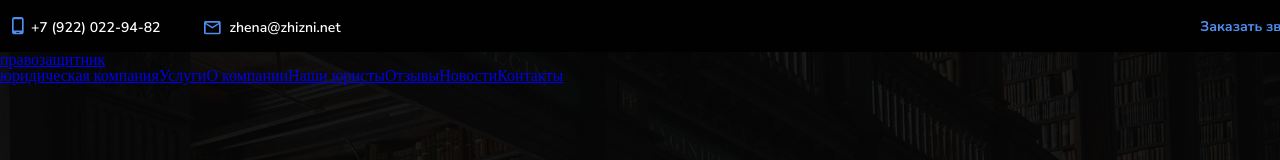
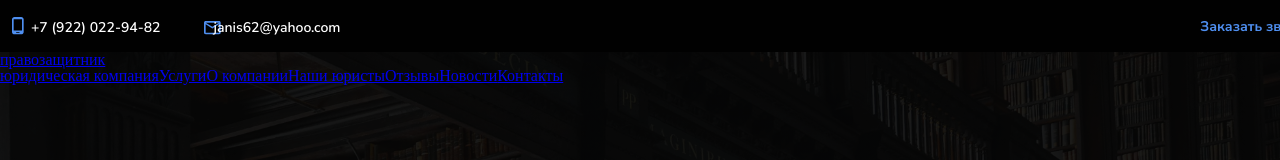
Before and after one commit to mash9000/lawyer_website, a React (Vite) app: page / in a window 1280 px wide. Shown: the top 160 px of the page. Built offline with nearby package versions, Linux system fonts and the light colour scheme.

Commit message:
small fix

```diff
--- a/src/App.tsx
+++ b/src/App.tsx
@@ -36,7 +36,7 @@ export const App = () => {
 
     return (
         <Header contactTelephoneNumber='+7 (922) 022-94-82'
-                contactEmail='zhena@zhizni.net'
+                contactEmail='janis62@yahoo.com'
                 requestACall={requestACall}
                 baseLinks={baseLinks}>
             <p className='style-one'>оказываем весь комплекс</p>
```
